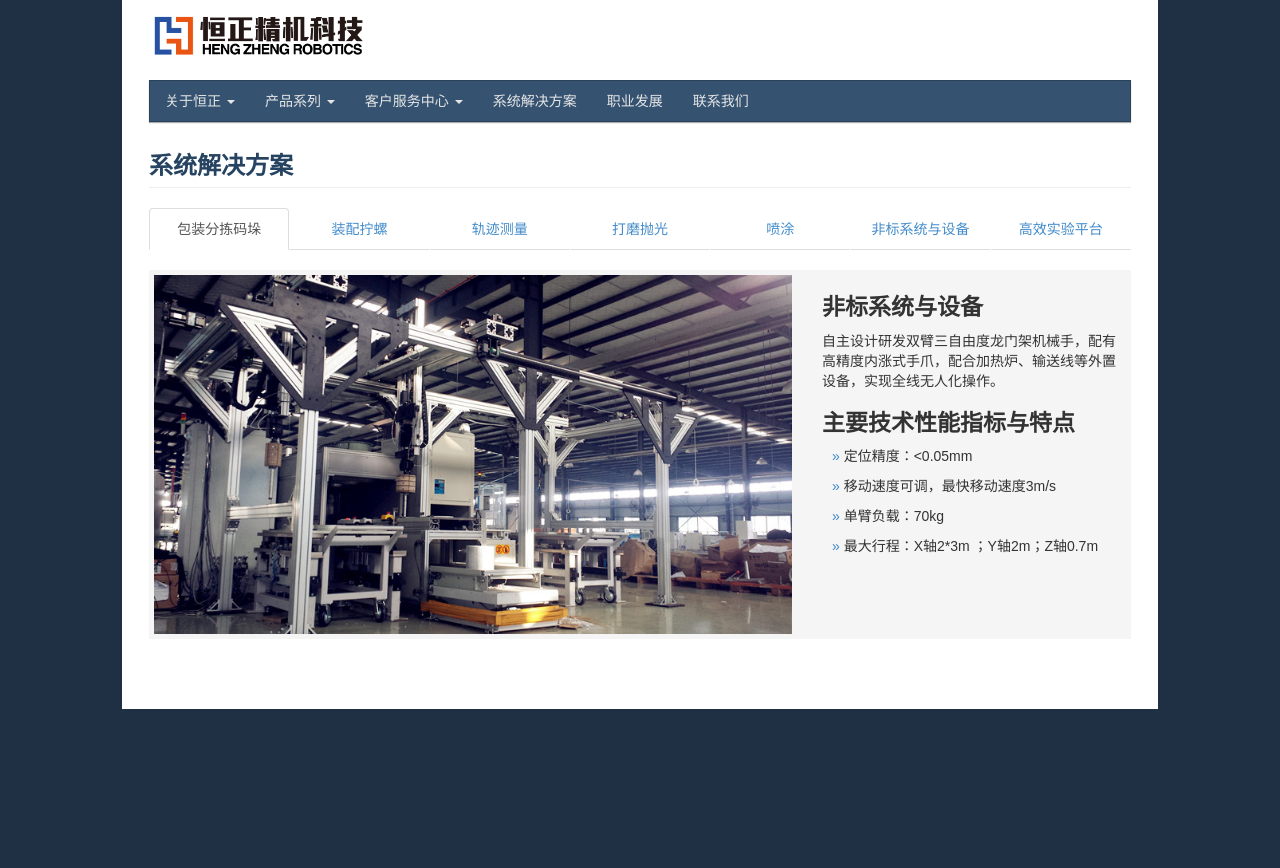
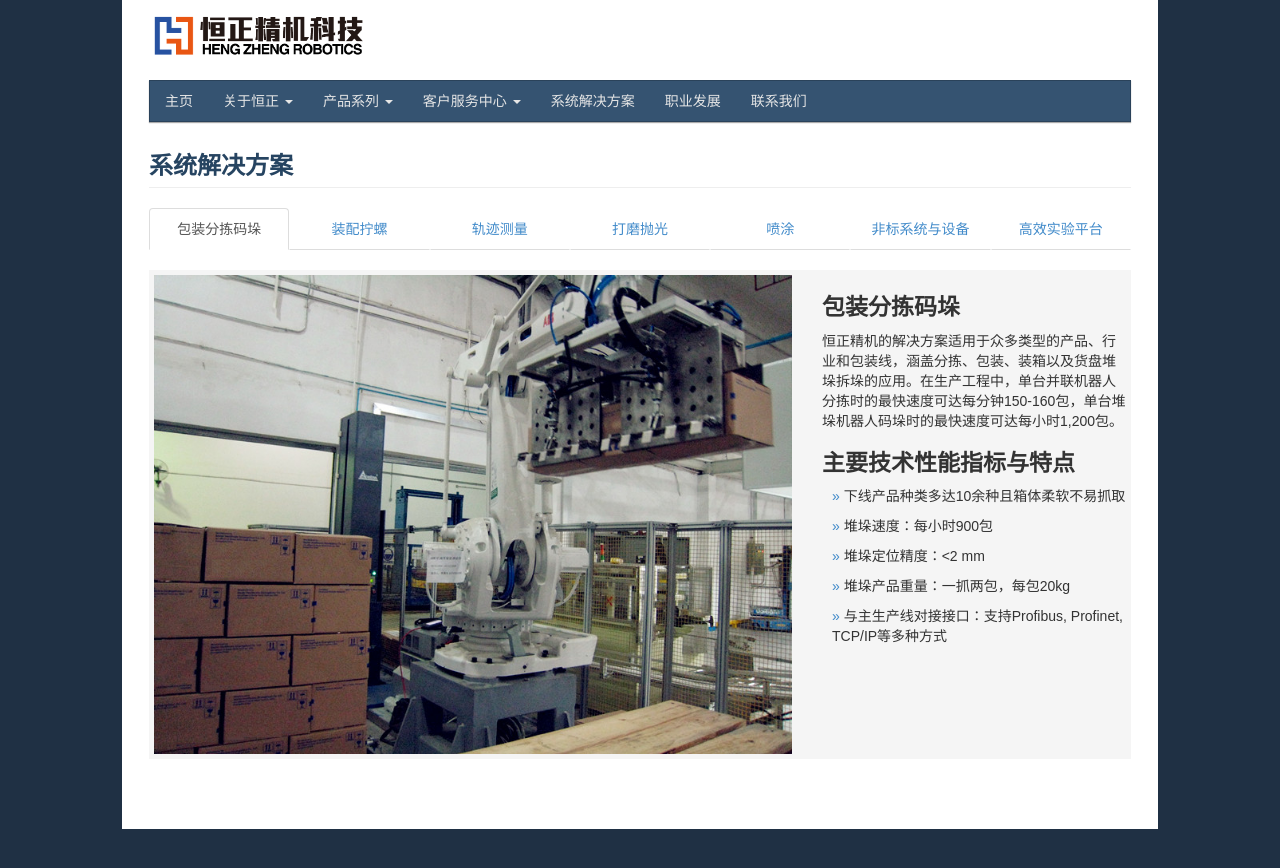
Before and after one commit to NeoHuang/HenZheng, a Jekyll site: the page built from systems.html, in a window 1280 px wide. Shown: the top 868 px of the page. Built offline with Jekyll 4.4.1, drawn with Linux system fonts in a browser that asks for light colours.

Commit message:
fix some small bugs

```diff
--- a/_includes/header.html
+++ b/_includes/header.html
@@ -6,6 +6,9 @@
                     <!-- Collect the nav links, forms, and other content for toggling -->
                     <div id="bs-example-navbar-collapse-1" >
                         <ul class="nav navbar-nav " >
+                            <li>
+                                <a href="index.html">主页</a>
+                            </li>
                             <li class="dropdown">
                                 <a href="#" class="dropdown-toggle" data-toggle="dropdown">关于恒正 <b class="caret"></b></a>
                                 <ul class="dropdown-menu">
--- a/systems.html
+++ b/systems.html
@@ -25,7 +25,7 @@ layout: default
         </ul>
         <div id="myTabContent" class="tab-content ">
 
-            <div class="tab-pane fade" id="maduo">
+            <div class="tab-pane fade active in" id="maduo">
                 <div class="vspacer-lg"></div>
                 <div class="small-padding bg-light-gray">
                     <div class="row" >
@@ -150,7 +150,7 @@ layout: default
 
                 </div>
             </div>
-            <div class="tab-pane fade active in" id="feibiao">
+            <div class="tab-pane fade" id="feibiao">
                 <div class="vspacer-lg"></div>
                 <div class="small-padding bg-light-gray">
 
```
Lines whose indentation alone changed are shown as unchanged.
